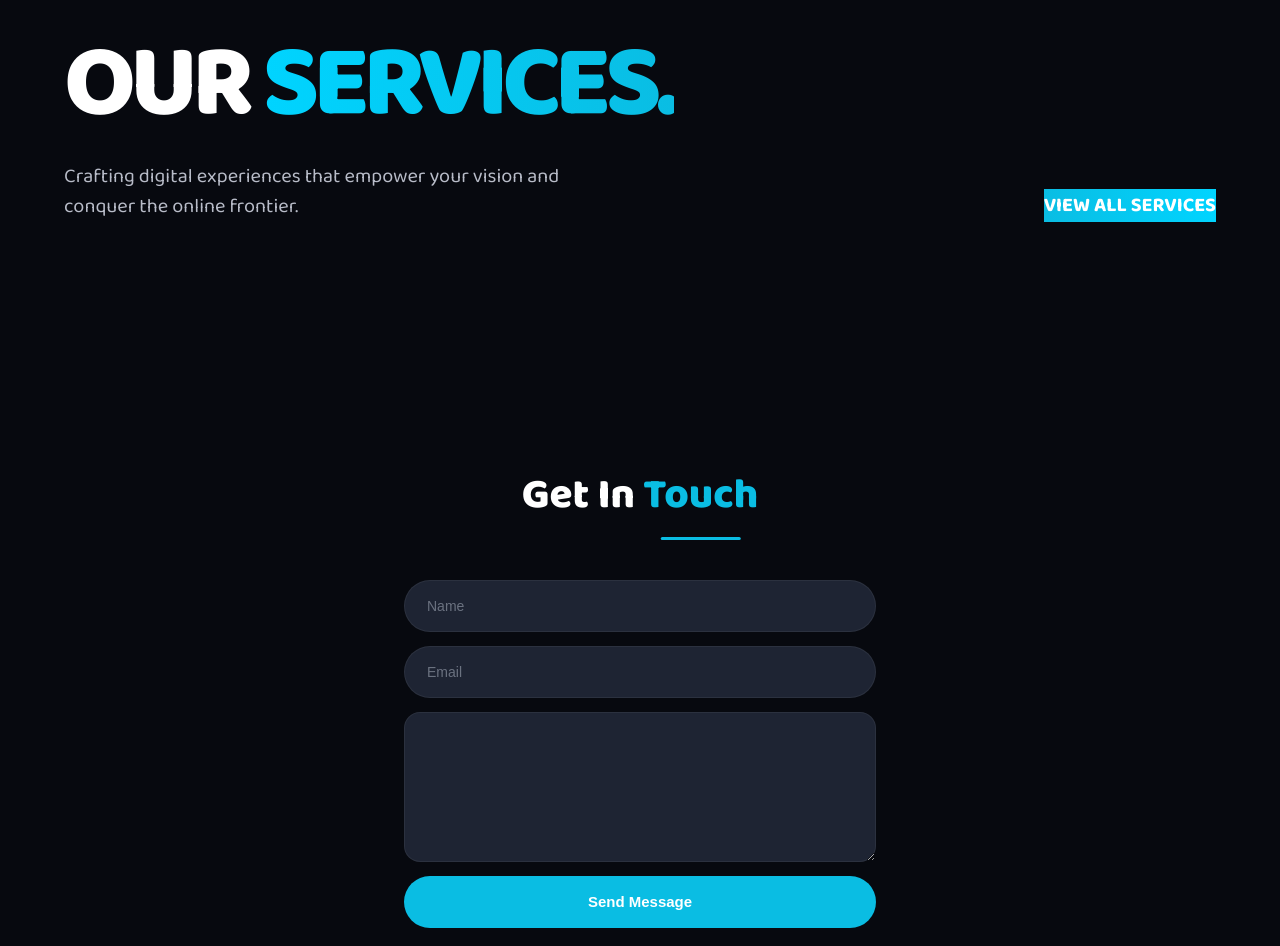
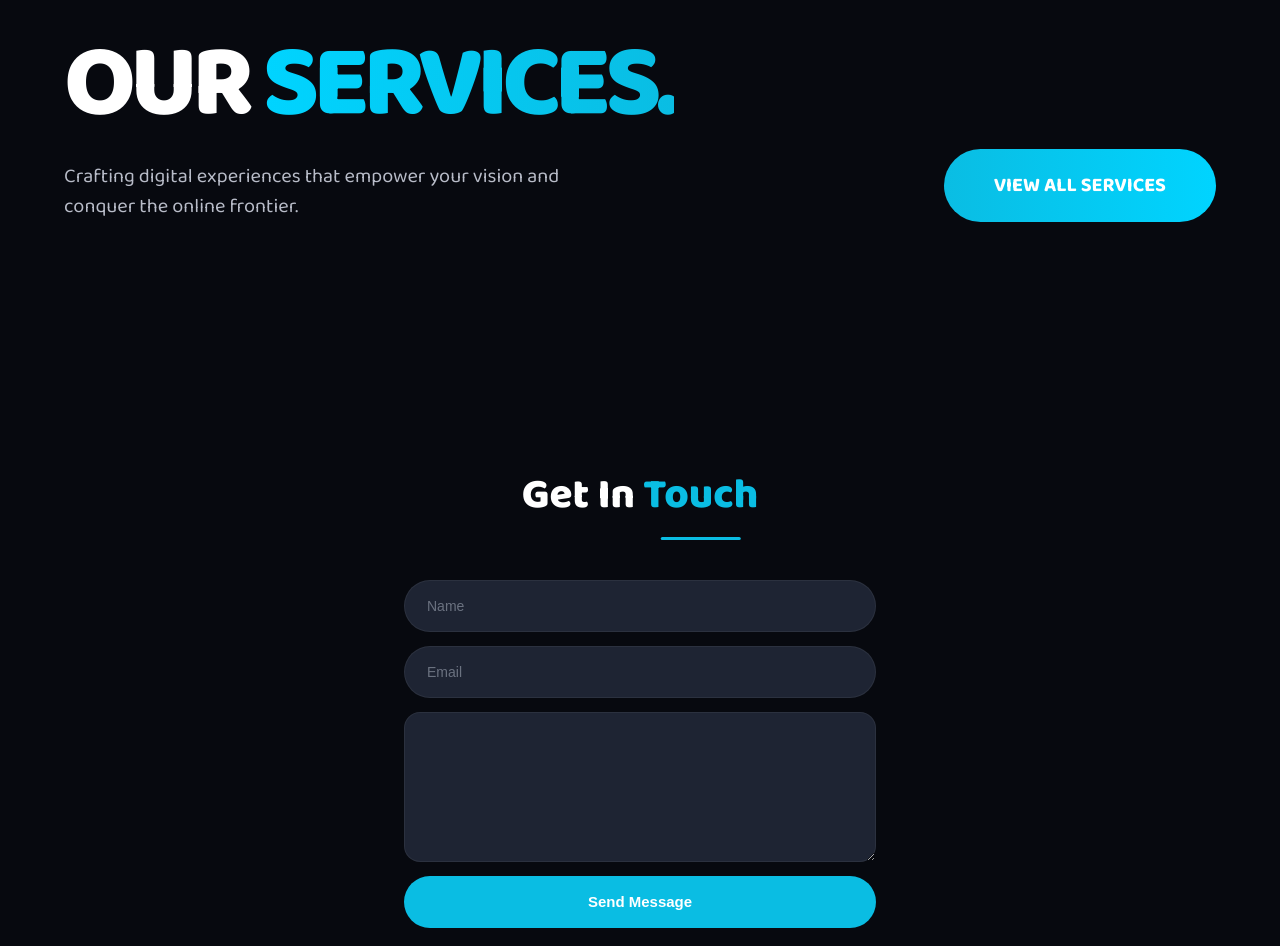
Before and after one commit to ThinulaNimneth/Portforlio_Website, a plain HTML site: page index.html in a window 1280 px wide. Shown: the part 5652-6598 px from the top of the page. Drawn offline with Linux system fonts and the light colour scheme.

Commit message:
services update

```diff
--- a/style.css
+++ b/style.css
@@ -1994,6 +1994,8 @@ img {
   font-family: var(--font);
   font-size: 20px;
   font-weight: 700;
+  padding: 20px 50px;
+  border-radius: 100px;
 
 
 }
```
